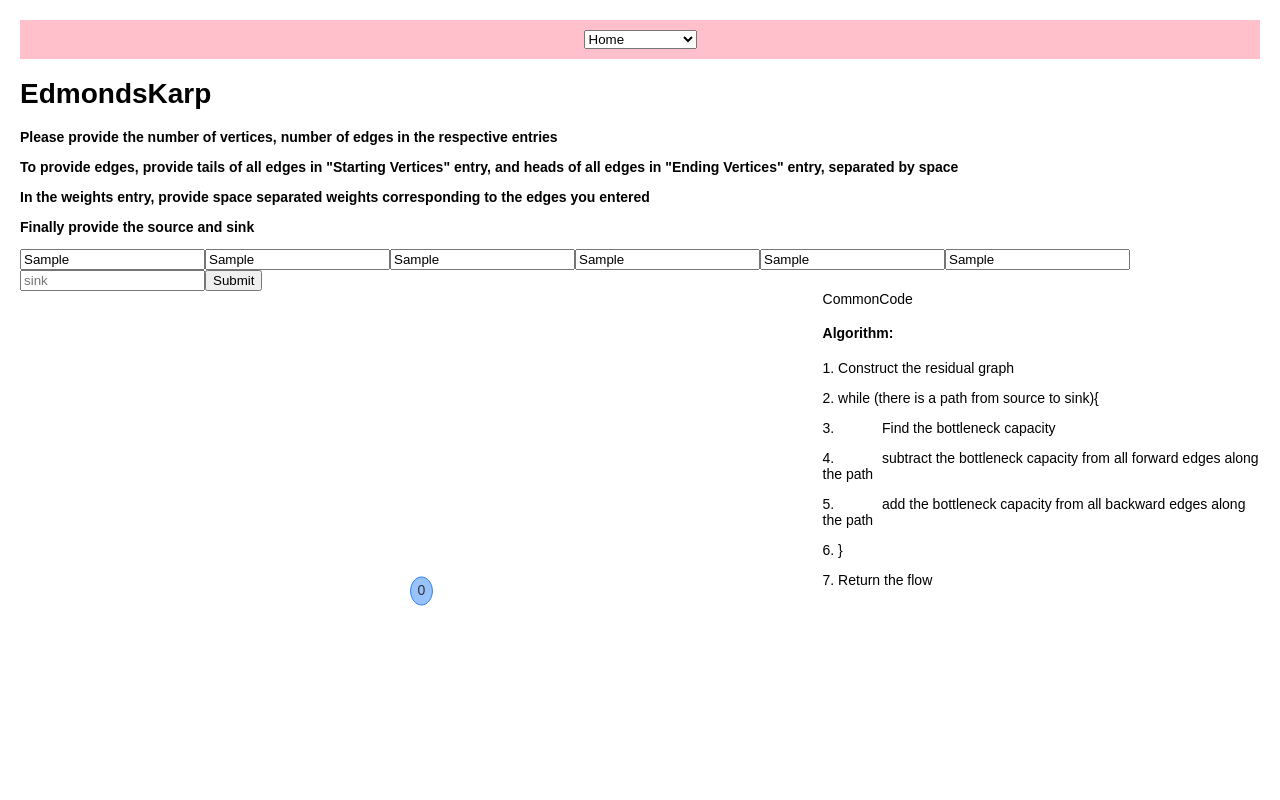
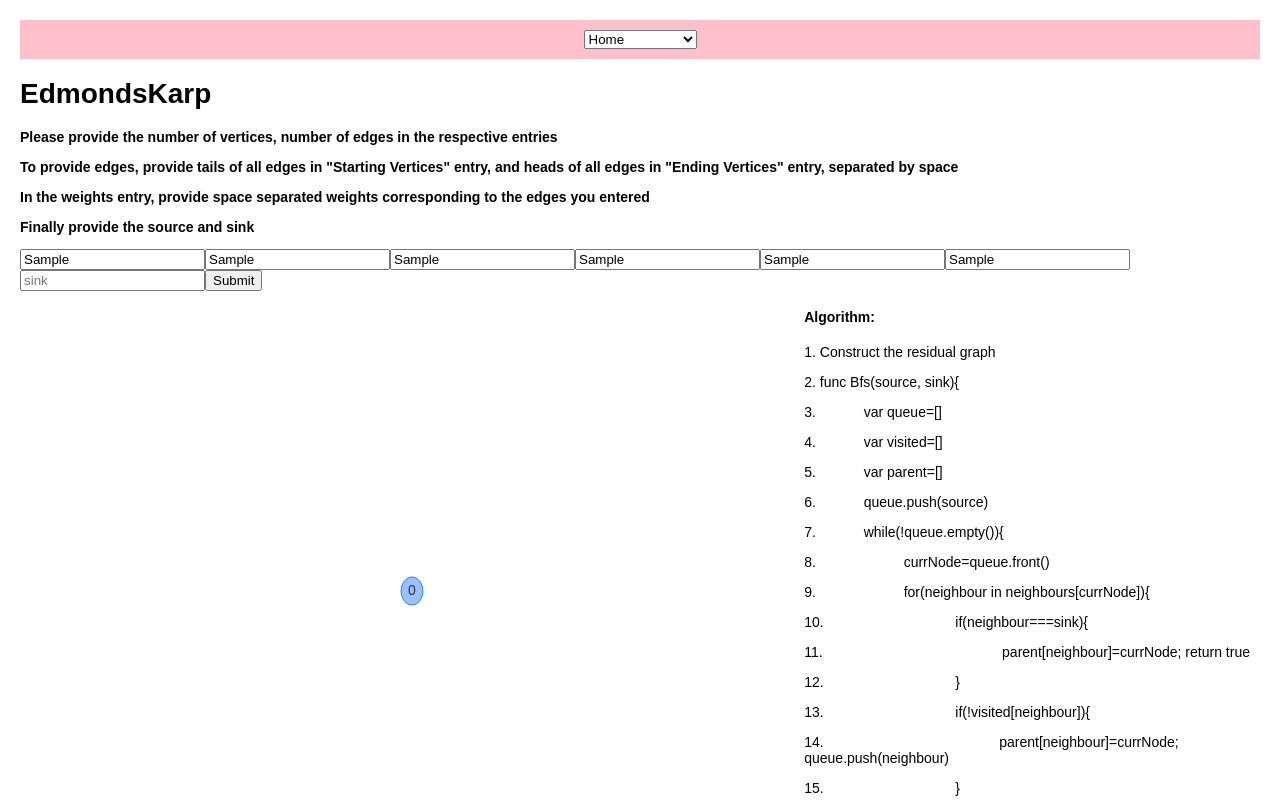
Before and after one commit to h-a-r-s-h-p/Algorithm-Visualizer, a React (Create React App) app: page /edmondskarp/visualize in a window 1280 px wide. Both pictures are taken after typing "Sample", "Sample", "Sample", "Sample", "Sample", "Sample" into the empty fields and a click on the button "Submit". Shown: the top 800 px of the page. Built offline with nearby package versions, Linux system fonts and the light colour scheme.

Commit message:
reorganised code

```diff
--- a/src/Actions/HandleActions.jsx
+++ b/src/Actions/HandleActions.jsx
@@ -18,11 +18,14 @@ export class HandleActions extends Component {
 
 
         for (var i = this.state.searchIndex1; i < bfsDfs.length; i++) {
+            // console.log(`step = ${bfsDfs[i]}`)
             updatedColors.nodesColor[bfsDfs[i][0]] = 'blue';
+            await new Promise((resolve, reject) => setTimeout(resolve, time * 1000));
             func2(updatedColors);
             for (var j = this.state.searchIndex2; j < bfsDfs[i].length; j++) {
+                console.log(`vertex = ${bfsDfs[i][j]}`)
                 if (bfsDfs[i][j] === currState.graph.sink) {
-                    updatedColors.nodesColor[bfsDfs[i][j]] = 'yellow';
+                    updatedColors.nodesColor[bfsDfs[i][j]] = 'pink';
                     await new Promise((resolve, reject) => setTimeout(resolve, time * 1000));
                     func2(updatedColors);
                 }
@@ -42,6 +45,7 @@ export class HandleActions extends Component {
 
     async SearchDfs(currState, func2, bfsDfs, updateColors){
         var time = 5;
+        await new Promise((resolve, reject) => setTimeout(resolve, time * 1000));
         for(var i=this.state.dfsIndex;i<bfsDfs.length;i++){
             updateColors.nodesColor[bfsDfs[i]]='blue'
             func2(updateColors)
@@ -71,7 +75,6 @@ export class HandleActions extends Component {
         await new Promise((resolve, reject) => setTimeout(resolve, 5 * 1000));
         func1(false);
 
-        await new Promise((resolve, reject) => setTimeout(resolve, 5 * 1000));
         var graph = new getSteps(currState.graph);
         graph.constructAdjList();
         if(this.props.algorithm ==="EdmondsKarp"){
--- a/src/GeneratingSteps/GenerateSteps.js
+++ b/src/GeneratingSteps/GenerateSteps.js
@@ -85,6 +85,7 @@ class Graph {
                     step.push(adjacentNodes[i].vertex);
                 }
             }
+            // console.log(`bfs step = ${step}`)
             this.allSteps.bfsdfs.push(step);
 
         }
--- a/src/PseudoCode/CommonCode.jsx
+++ b/src/PseudoCode/CommonCode.jsx
@@ -3,7 +3,18 @@ import React, { Component } from 'react'
 export class CommonCode extends Component {
   render() {
     return (
-      <div>CommonCode</div>
+    <div className="pseudocode">
+        <p id={1}>{"1. func FlowVisualization(graph, source, sink){"}</p>
+        <p id={2}>{"2. "}<span className="tab"/> {"var TotalFlow=0"}</p>
+        <p id={2}>{"3. "}<span className="tab"/> {"while(source to sink path){"}</p>
+        <p id={2}>{"4. "}<span className="tab"/><span className="tab"/> {"var bottleneck = min(all capacities along path)"} </p>
+        <p id={3}>{"5. "} <span className="tab"/><span className="tab"/> {"TotalFlow+=bottleneck"}</p>
+        <p id={3}>{"6. "} <span className="tab"/><span className="tab"/> {"forwardFlow-=bottleneck"}</p>
+        <p id={4}>{"7. "} <span className="tab"></span> <span className="tab"/> {"reverseFlow+=bottleneck"}</p>
+        <p id={4}>{"8. "} <span className="tab"></span> {"}"}</p>
+        <p id={4}>{"9. "} <span className="tab"></span> {"return TotalFlow"}</p>
+        <p id={4}>{"10. "}  {"}"}</p>
+    </div>
     )
   }
 }
--- a/src/PseudoCode/EdmondsKarpPseudo.jsx
+++ b/src/PseudoCode/EdmondsKarpPseudo.jsx
@@ -5,17 +5,29 @@ import CommonCode from './CommonCode'
 function EdmondsKarpPseudo() {
   return (
     <div>
-        <CommonCode/>
         <h4>Algorithm: </h4>
         <div className="pseudocode">
             <p id={1}>{"1. Construct the residual graph"}</p>
-            <p id={2}>{"2. while (there is a path from source to sink){"} </p>
-            <p id={3}>{"3. "} <span className="tab"></span> {"Find the bottleneck capacity"}</p>
-            <p id={4}>{"4. "} <span className="tab"/> {"subtract the bottleneck capacity from all forward edges along the path"} </p>
-            <p id={5}>{"5. "} <span className="tab"/> {"add the bottleneck capacity from all backward edges along the path"} </p>
-            <p id={6}>{"6. }"}</p>
-            <p id={6}>{"7. Return the flow"} </p>
+            <p id={2}>{"2. func Bfs(source, sink){"} </p>
+            <p id={3}>{"3. "} <span className="tab"></span> {"var queue=[]"}</p>
+            <p id={4}>{"4. "} <span className="tab"></span> {"var visited=[]"}</p>
+            <p id={5}>{"5. "} <span className="tab"></span> {"var parent=[]"}</p>
+            <p id={6}>{"6. "} <span className="tab"></span> {"queue.push(source)"}</p>
+            <p id={7}>{"7. "} <span className="tab"/> {"while(!queue.empty()){"} </p>
+            <p id={8}>{"8. "} <span className="tab"/><span className="tab"/> {"currNode=queue.front()"} </p>
+            <p id={9}>{"9. "} <span className="tab"/><span className="tab"/> {"for(neighbour in neighbours[currNode]){"} </p>
+            <p id={10}>{"10. "} <span className="tab"/><span className="tab"/> <span className="tab"/> {"if(neighbour===sink){ "} </p>
+            <p id={11}>{"11. "} <span className="tab"></span> <span className="tab"/> <span className="tab"/> <span className="tab"/> {"parent[neighbour]=currNode; return true"}</p>
+            <p id={12}>{"12. "} <span className="tab"/><span className="tab"/> <span className="tab"/> {"} "} </p>
+            <p id={13}>{"13. "} <span className="tab"/><span className="tab"/> <span className="tab"/> {"if(!visited[neighbour]){ "} </p>
+            <p id={14}>{"14. "} <span className="tab"/><span className="tab"/> <span className="tab"/> <span className="tab"/> {"parent[neighbour]=currNode; queue.push(neighbour)"} </p>
+            <p id={15}>{"15. "} <span className="tab"/><span className="tab"/> <span className="tab"/> {"} "} </p>
+            <p id={16}>{"16. "} <span className="tab"/><span className="tab"/>  {"}"} </p>
+            <p id={17}>{"17. "} <span className="tab"/>  {"}"} </p>
+            <p id={17}>{"17. "} <span className="tab"/>  {"return false"} </p>
+            <p id={18}>{"18. }"}</p>
         </div>
+        <CommonCode/>
     </div>
   )
 }
--- a/src/PseudoCode/FordFulkerson.jsx
+++ b/src/PseudoCode/FordFulkerson.jsx
@@ -0,0 +1,26 @@
+import React, { Component } from 'react'
+import CommonCode from './CommonCode'
+
+export class FordFulkerson extends Component {
+  render() {
+    return (
+        <div>
+        <h4>Ford Fulkerson Pseudo Code </h4>
+        <div className="pseudocode">
+            <p id={1}>{"1. Construct the residual graph"}</p>
+            <p id={2}>{"2. var visited=[]"}</p>
+            <p id={2}>{"2. func Dfs(source, visited){"} </p>
+            <p id={3}>{"3. "} <span className="tab"></span> {"for(neighbour in adjacent[source]){"}</p>
+            <p id={4}>{"4. "} <span className="tab"></span> <span className="tab"/> {"if(!visited[neighbour]){"}</p>
+            <p id={5}>{"5. "} <span className="tab"></span> <span className="tab"/> <span className="tab"/> {"Dfs(neighbour, visited)"}</p>
+            <p id={4}>{"4. "} <span className="tab"></span> <span className="tab"/> {"}"}</p>
+            <p id={4}>{"4. "} <span className="tab"></span> {"}"}</p>
+            <p id={4}>{"4. "}  {"}"}</p>
+        </div>
+        <CommonCode/>
+    </div>
+    )
+  }
+}
+
+export default FordFulkerson
--- a/src/Visualize/VisualPage.jsx
+++ b/src/Visualize/VisualPage.jsx
@@ -4,6 +4,7 @@ import PlotGraph from '../PlotGraph/PlotGraph';
 import GraphInput from '../GraphInput/GraphInput';
 import EdmondsKarpPseudo from '../PseudoCode/EdmondsKarpPseudo';
 import HandleActions from '../Actions/HandleActions'
+import FordFulkerson from '../PseudoCode/FordFulkerson';
 
 export default class VisualPage extends Component {
     constructor(props) {
@@ -82,7 +83,17 @@ export default class VisualPage extends Component {
                     </div>
 
                     <div className="pseudocode">
-                        {this.state.isClicked ? <EdmondsKarpPseudo /> : ''}
+                        {(() => {
+                            if(this.state.isClicked){
+                                console.log(`algorithm = ${this.props.algorithm}`)
+                                if(this.props.algorithm==="EdmondsKarp"){
+                                    return <EdmondsKarpPseudo/>
+                                }
+                                else{
+                                    return <FordFulkerson/>
+                                }
+                            }
+                        })()}
                     </div>
 
                 </div>
```
